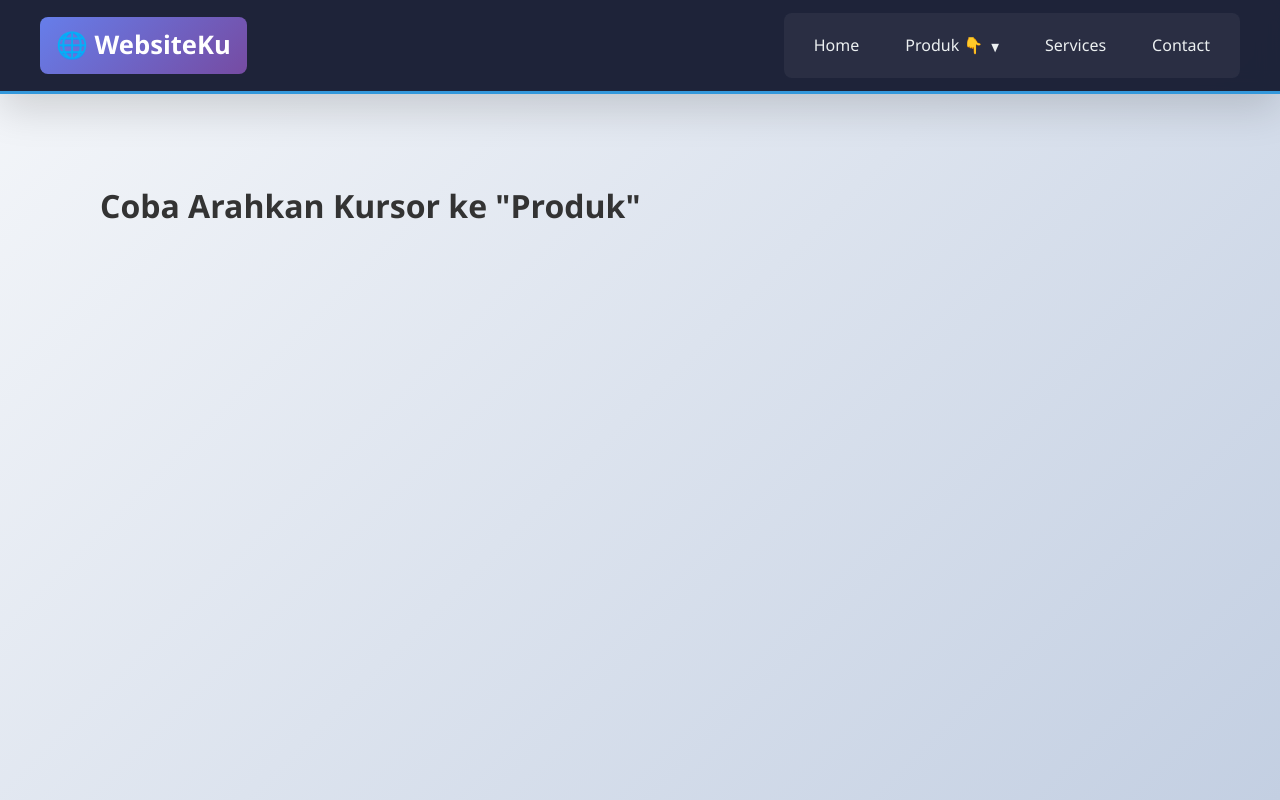
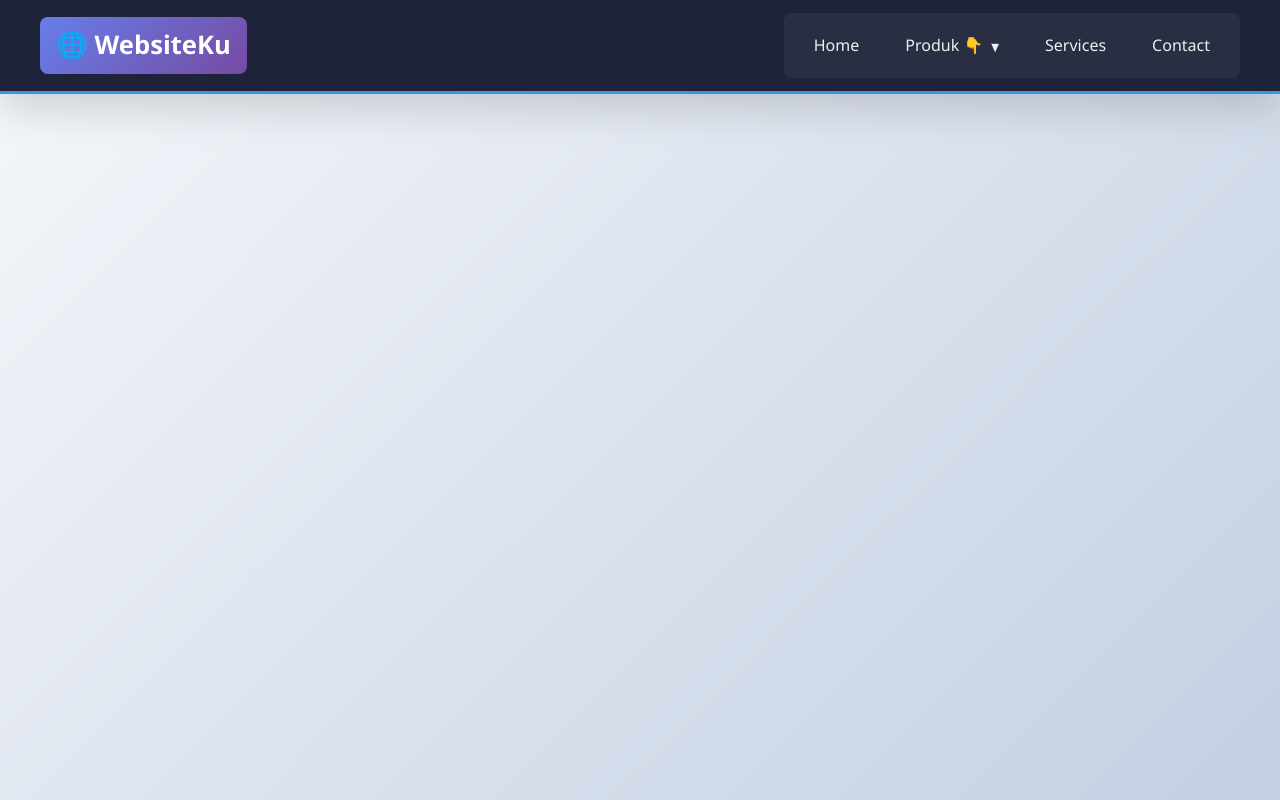
Before and after one commit to ahsanm285/pp-ahsan, a plain HTML site: page form/pertemuan2.html in a window 1280 px wide. Drawn offline with Linux system fonts and the light colour scheme.

Commit message:
Update pertemuan2.html

```diff
--- a/form/pertemuan2.html
+++ b/form/pertemuan2.html
@@ -33,7 +33,7 @@
     </nav>
 
     <div style="padding: 100px;">
-        <h1>Coba Arahkan Kursor ke "Produk"</h1>
+        <h1></h1>
     </div>
 
 </body>
```
